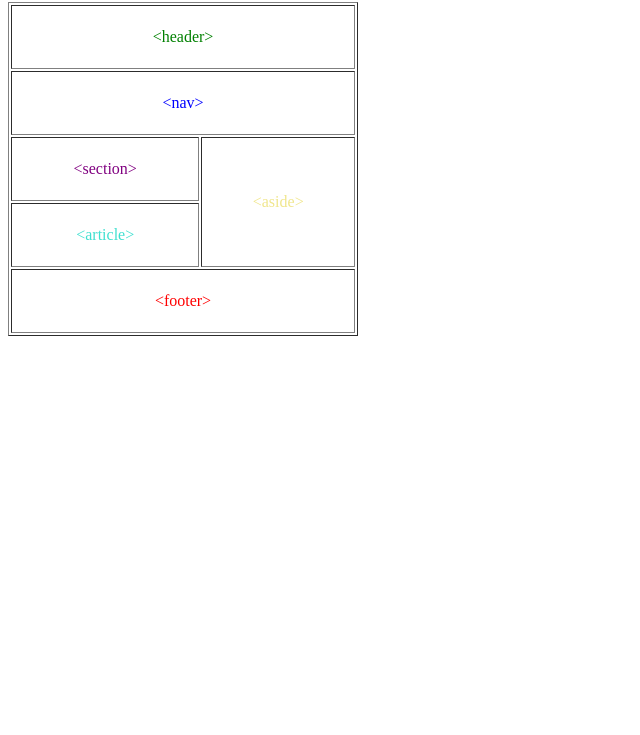
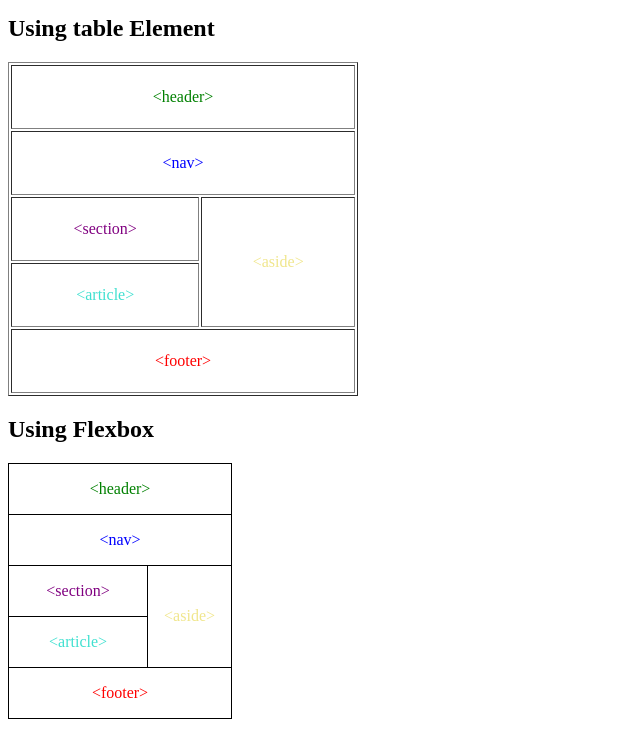
Before and after one commit to sronnaim/koda-b10-html4, a plain HTML site: page index.html in a window 1280 px wide. Shown: the part 65-800 px from the top of the page, without its empty margins (0-640 px from the left). Drawn offline with Linux system fonts and the light colour scheme.

Commit message:
feat: added flexbox

```diff
--- a/index.html
+++ b/index.html
@@ -5,11 +5,80 @@
     <meta name='viewport' content='width=device-width, initial-scale=1'>
     <title>Semantics HTML Illustrated</title>
     <meta name="description" content="Layouting with clear HTML semantics illustrated">
+
+    <style>
+        .ill-flex {
+            display: flex;
+            flex-direction: column;
+            width: 14rem;
+
+            .ill-head {
+                color: green;
+            }
+
+            .ill-nav {
+                color: blue;
+            }
+
+            .ill-sect {
+                color: purple;
+            }
+
+            .ill-art {
+                color: turquoise;
+            }
+
+            .ill-aside {
+                color: khaki
+            }
+
+            .ill-foot {
+                color: red;
+            }
+
+            & > div {
+                padding: 1rem;
+                text-align: center;
+                border: 1px solid black;
+                border-top: 1px solid black;
+                border-bottom: 0;
+            }
+
+            & > :last-child {
+                border-bottom: 1px solid black;
+            }
+
+            & > :nth-child(3){
+                display: flex;
+                padding: 0;
+
+                & > :nth-child(1) {
+                    flex-grow: 1;
+
+                    & > :first-child {
+                        border-bottom: 1px solid black;
+                    }
+
+                    & > * {
+                        padding: 1rem 0;
+                    }
+                }
+
+                & > :last-child {
+                    display: flex;
+                    align-items: center;
+                    border-left: 1px solid black;
+                    padding: 0 1rem;
+                }
+            }
+        }
+    </style>
 </head>
 <body>
     <main>
+        <h1>HTML Semantics Layouting Illustration</h1>
         <article>
-            <h1>HTML Semantics Layouting Illustration</h1>
+            <h2>Using table Element</h2>
             <table border="1" width="350">
                 <thead>
                     <tr>
@@ -35,6 +104,21 @@
                 </tfoot>
             </table>
         </article>
+        <article>
+            <h2>Using Flexbox</h2>
+            <div class="ill-flex">
+                <div class="ill-head">&lt;header&gt;</div>
+                <div class="ill-nav">&lt;nav&gt;</div>
+                <div>
+                    <div>
+                        <div class="ill-sect">&lt;section&gt;</div>
+                        <div class="ill-art">&lt;article&gt;</div>
+                    </div>
+                    <div class="ill-aside">&lt;aside&gt;</div>
+                </div>
+                <div class="ill-foot">&lt;footer&gt;</div>
+            </div>
+        </article>
     </main>
 </body>
 </html>
```
Also changed, not shown: flex-preview.png (added), 1 other file.
